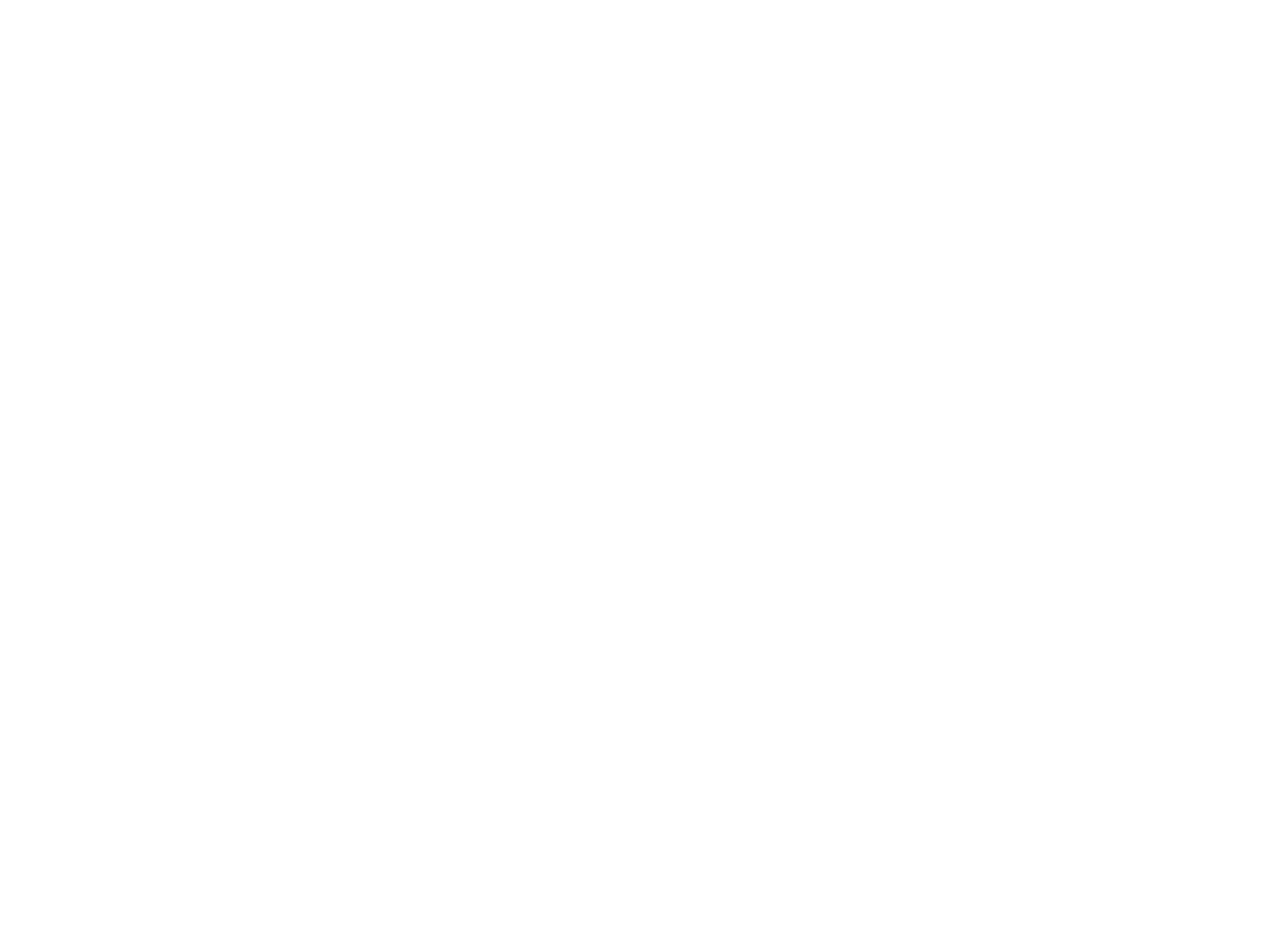
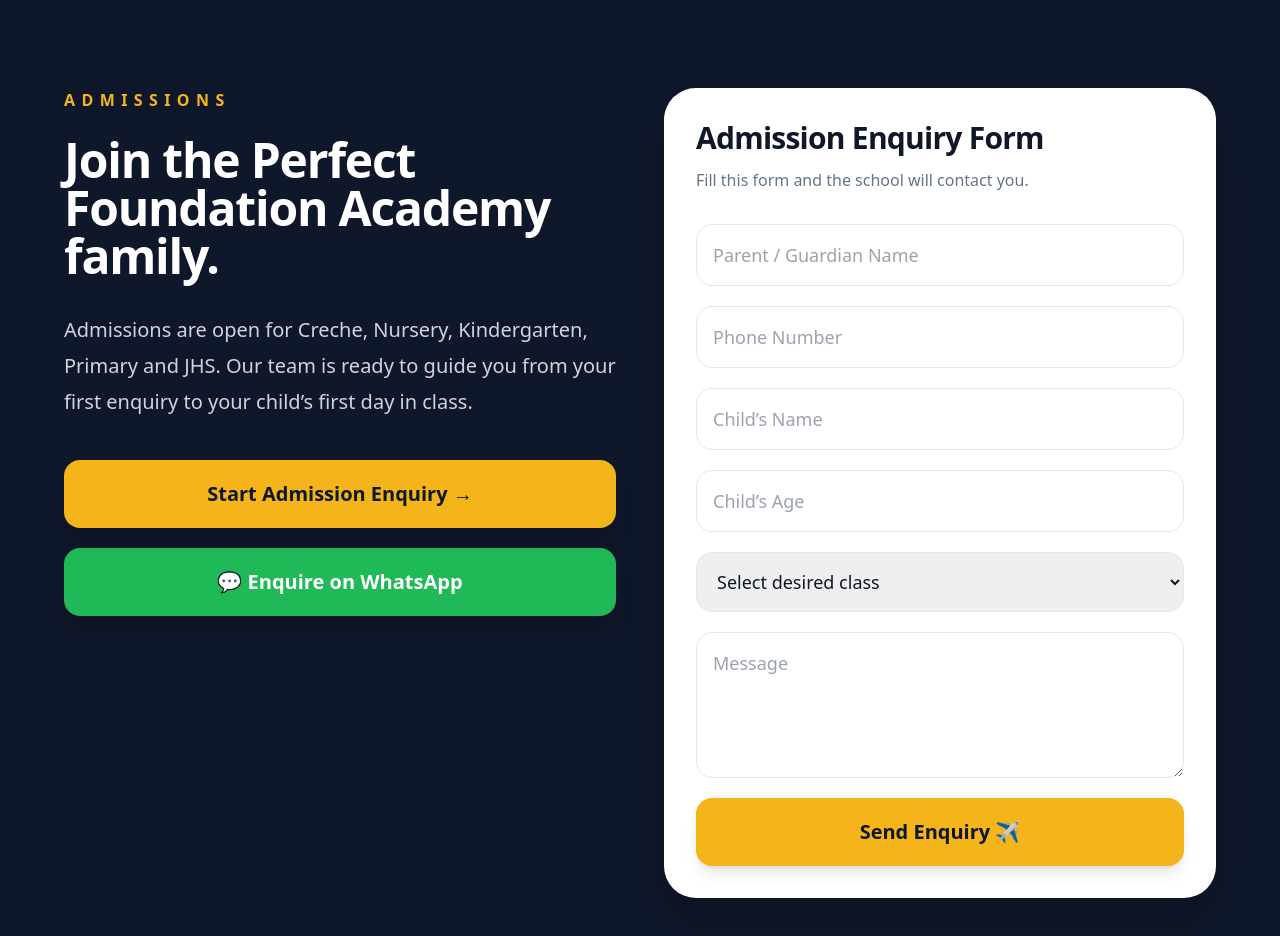
Before and after one commit to amen70241-cloud/perfect-foundation, a Next.js app: page / in a window 1280 px wide. Shown: the part 5220-6156 px from the top of the page. Before the commit the page ends 5212 px from the top, so only its background shows below. Built offline with nearby package versions, Linux system fonts and the light colour scheme.

Commit message:
Update index.js

```diff
--- a/pages/index.js
+++ b/pages/index.js
@@ -381,6 +381,100 @@
     </div>
   </div>
 </section>
+{/* ADMISSIONS */}
+<section id="admissions" className="px-6 py-24 bg-[#0f172a] text-white">
+  <div className="max-w-6xl mx-auto grid gap-12 md:grid-cols-2 items-start">
+    <div>
+      <p className="tracking-[0.4em] text-[#f4b41a] font-bold">
+        ADMISSIONS
+      </p>
+
+      <h2 className="mt-6 text-4xl md:text-5xl font-extrabold tracking-tight leading-tight">
+        Join the Perfect Foundation Academy family.
+      </h2>
+
+      <p className="mt-8 text-xl leading-9 text-gray-300">
+        Admissions are open for Creche, Nursery, Kindergarten, Primary and JHS.
+        Our team is ready to guide you from your first enquiry to your child’s
+        first day in class.
+      </p>
+
+      <div className="mt-10 grid gap-5">
+        <a
+          href="https://wa.me/233244986221?text=Hello%20Perfect%20Foundation%20Academy%2C%20I%20would%20like%20to%20enquire%20about%20admission%20for%20my%20child."
+          target="_blank"
+          rel="noreferrer"
+          className="bg-[#f4b41a] text-[#0f172a] text-center py-5 rounded-2xl text-xl font-black shadow-xl hover:shadow-2xl transition"
+        >
+          Start Admission Enquiry →
+        </a>
+
+        <a
+          href="https://wa.me/233244986221?text=Hello%20Perfect%20Foundation%20Academy%2C%20I%20would%20like%20to%20enquire%20about%20admission%20for%20my%20child."
+          target="_blank"
+          rel="noreferrer"
+          className="bg-[#20b957] text-white text-center py-5 rounded-2xl text-xl font-black shadow-xl hover:shadow-2xl transition"
+        >
+          💬 Enquire on WhatsApp
+        </a>
+      </div>
+    </div>
+
+    <form className="bg-white rounded-[2rem] p-8 shadow-2xl text-[#0f172a]">
+      <h3 className="text-3xl font-black tracking-tight">
+        Admission Enquiry Form
+      </h3>
+
+      <p className="mt-3 text-[#64748b]">
+        Fill this form and the school will contact you.
+      </p>
+
+      <div className="mt-8 grid gap-5">
+        <input
+          className="w-full border border-gray-200 rounded-2xl p-4 text-lg outline-none focus:border-[#f4b41a]"
+          placeholder="Parent / Guardian Name"
+        />
+
+        <input
+          className="w-full border border-gray-200 rounded-2xl p-4 text-lg outline-none focus:border-[#f4b41a]"
+          placeholder="Phone Number"
+        />
+
+        <input
+          className="w-full border border-gray-200 rounded-2xl p-4 text-lg outline-none focus:border-[#f4b41a]"
+          placeholder="Child’s Name"
+        />
+
+        <input
+          className="w-full border border-gray-200 rounded-2xl p-4 text-lg outline-none focus:border-[#f4b41a]"
+          placeholder="Child’s Age"
+        />
+
+        <select className="w-full border border-gray-200 rounded-2xl p-4 text-lg outline-none focus:border-[#f4b41a]">
+          <option>Select desired class</option>
+          <option>Creche</option>
+          <option>Nursery</option>
+          <option>Kindergarten</option>
+          <option>Primary School</option>
+          <option>Junior High School</option>
+        </select>
+
+        <textarea
+          className="w-full border border-gray-200 rounded-2xl p-4 text-lg outline-none focus:border-[#f4b41a]"
+          rows="4"
+          placeholder="Message"
+        />
+
+        <button
+          type="button"
+          className="bg-[#f4b41a] text-[#0f172a] py-5 rounded-2xl text-xl font-black shadow-lg hover:shadow-xl transition"
+        >
+          Send Enquiry ✈
+        </button>
+      </div>
+    </form>
+  </div>
+</section>
       {/* FLOATING WHATSAPP */}
       <a
         href={whatsapp}
```
